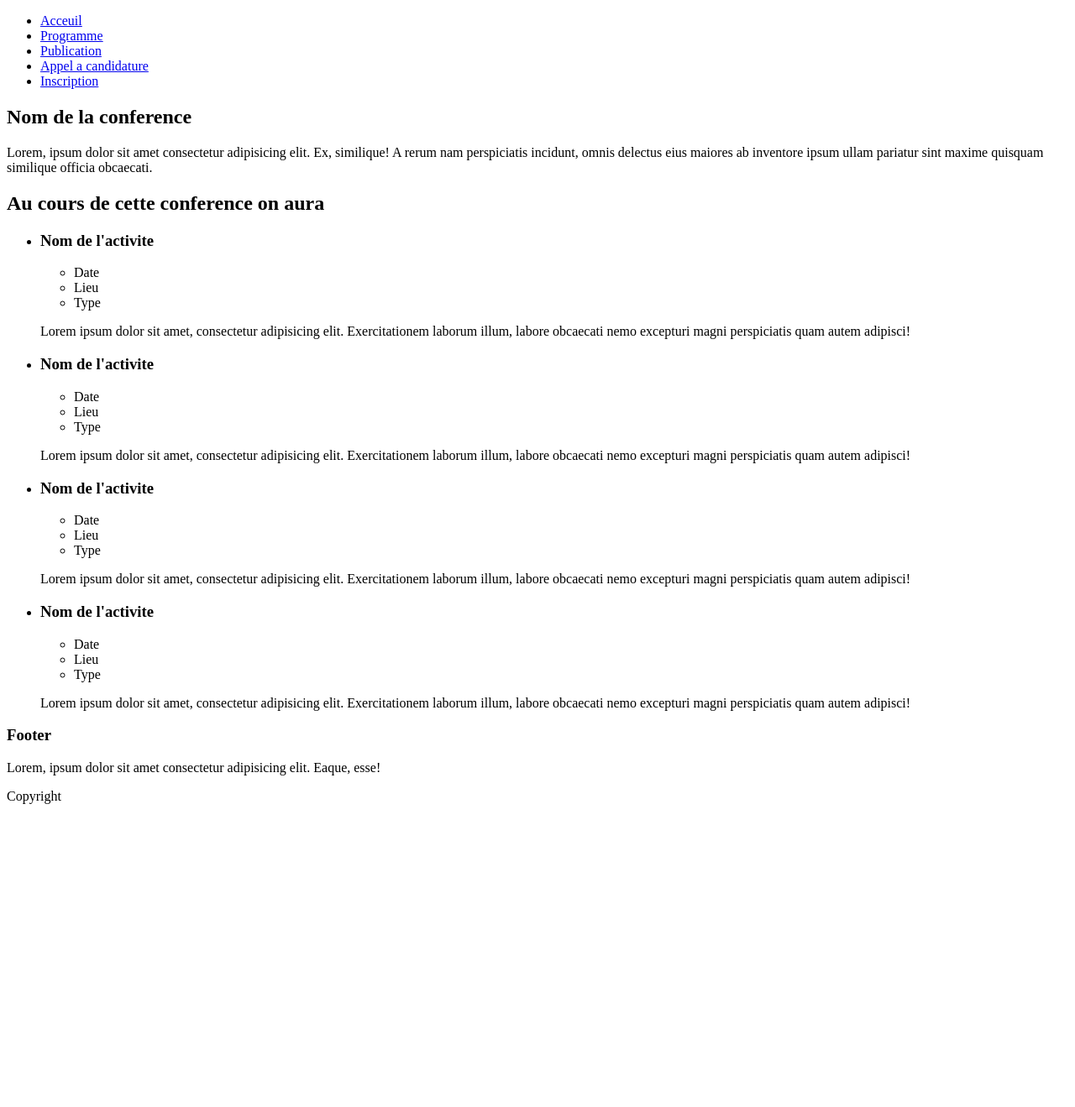
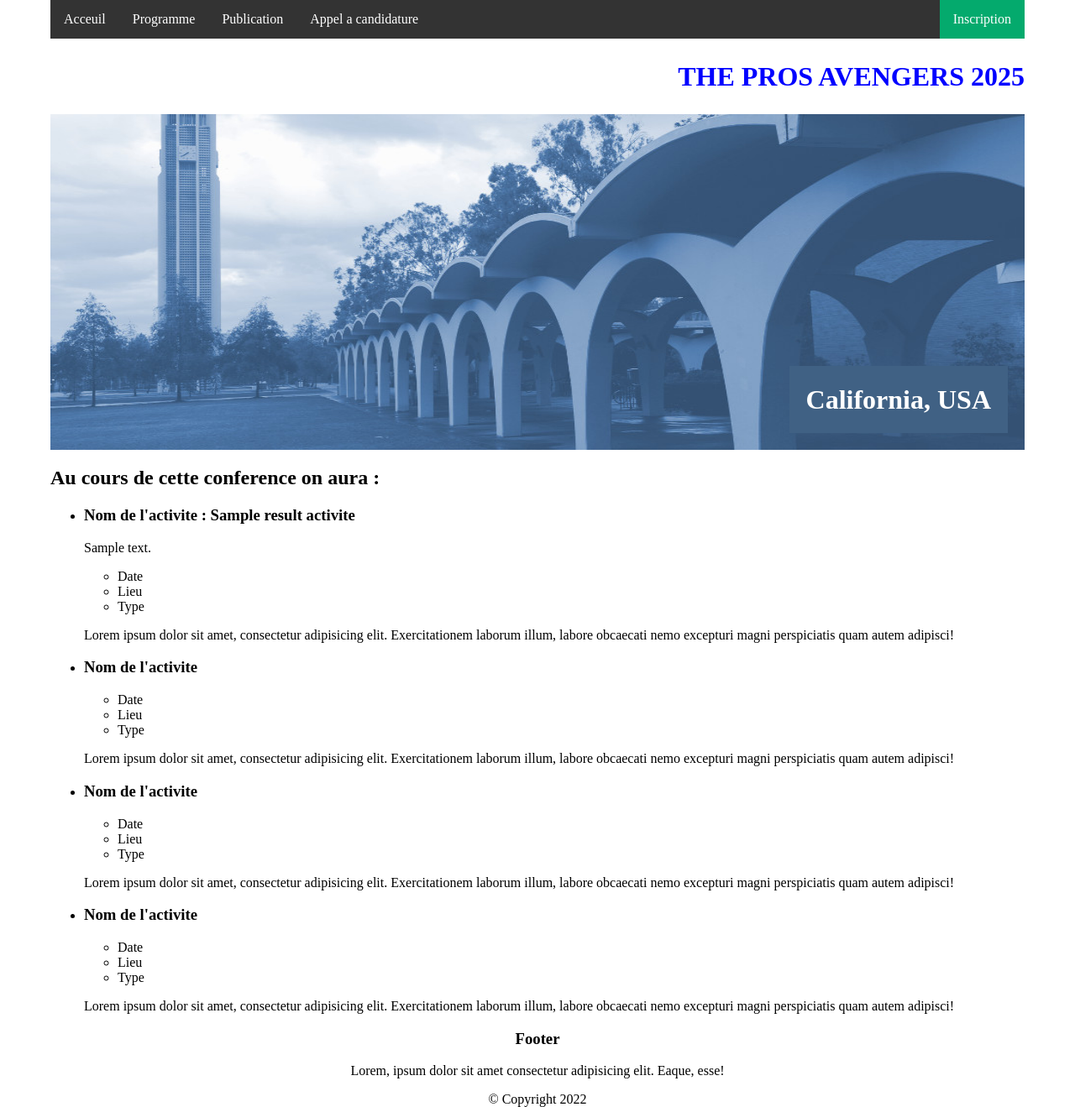
Before and after one commit to tiffan-source/Conference_School_App, a PHP site: template Conference_generetor/Views/activite_view.php in a window 1280 px wide. Shown: the whole page at 84% size. Before the commit the page ends 958 px from the top, so only its background shows below. Run offline with PHP 8.4, Linux system fonts and the light colour scheme; the template is opened without the code that fills it: most values are stand-ins (such as "Sample title", 1, 10 or a date in 2020).

Commit message:
site_generated v1

```diff
--- /dev/null
+++ b/Conference_generetor/Style/navbar.css
@@ -0,0 +1,58 @@
+.ul_navbar {
+    list-style-type: none;
+    margin: 0;
+    padding: 0;
+    overflow: hidden;
+    background-color: #333;
+}
+
+.li_navbar{
+    float: left;
+}
+
+.li_navbar a{
+    display: inline-block;
+    color: white;
+    text-align: center;
+    padding: 14px 16px;
+    text-decoration: none;
+}
+
+.li_navbar a:hover{
+    background-color: rgb(235, 58, 73);
+}
+
+body{
+    margin: 0px 60px;
+}
+
+.img_center {
+    display: block;
+    margin-left: auto;
+    margin-right: auto;
+    width: 100%;
+    height: 400px;
+}
+
+.to_right{
+    text-align: right;
+    font-size: 32px;
+    color:blue;
+}
+footer{
+    text-align: center;
+}
+
+.banner {
+    position: relative;
+}
+
+.text_on_banner{
+    position: absolute;
+    bottom: 20px;
+    right: 20px;
+    background-color: rgb(64, 97, 132);
+    color: white;
+    padding-left: 20px;
+    padding-right: 20px;
+}
--- a/Conference_generetor/Views/activite_view.php
+++ b/Conference_generetor/Views/activite_view.php
@@ -5,15 +5,33 @@
     <meta http-equiv="X-UA-Compatible" content="IE=edge">
     <meta name="viewport" content="width=device-width, initial-scale=1.0">
     <title>Document</title>
+    <link rel="stylesheet" href="Style/navbar.css">
+
 </head>
+
 <body>
+
     <?php include "header_view.php"?>
+    <?php require_once("Models/activite.php");?>
+
+    <div class = "banner">
+        <img src="img/banner.jpg" alt="banner conference" class = "img_center">
+        <div class = "text_on_banner">
+            <h1>California, USA</h3>
+        </div>
+    </div>
+
     <main>
         <div>
-            <h2> Au cours de cette conference on aura </h2>
+            <h2> Au cours de cette conference on aura :</h2>
             <ul>
+            <?php while($activite = $result_activite->fetch_assoc()) {?>
+
                 <li>
-                    <h3>Nom de l'activite</h3>
+                    <h3>Nom de l'activite : <?=  $activite->nom_activite?></h3>
+                    <p>
+                    <?=  $activite->description?>
+                    </p>
                     <ul>
                         <li> Date </li>
                         <li> Lieu </li>
@@ -24,6 +42,7 @@
                     </p>
                 </li>
 
+            <?php } ?>
                 <li>
                     <h3>Nom de l'activite</h3>
                     <ul>
--- a/Conference_generetor/Views/appel_candidature_views.php
+++ b/Conference_generetor/Views/appel_candidature_views.php
@@ -9,7 +9,7 @@
 <body>
     <h1>Appel A Candidature </h1>
     <p>
-        Lorem, ipsum dolor sit amet consectetur adipisicing elit. Voluptate assumenda minus eius cumque ea, accusamus quibusdam ipsam repellendus! Rem itaque incidunt at mollitia esse, reprehenderit, et cumque officia voluptas voluptatum ad dolores quaerat labore alias amet aperiam totam? Cupiditate iusto sequi deserunt cumque explicabo necessitatibus, porro voluptate ipsam officiis voluptatem minima in dolorem voluptas. Deserunt labore iste cupiditate ad repudiandae deleniti sit. Ut, nam iusto. Rem earum dolorum sit, rerum omnis et, deleniti repellendus animi similique, eius voluptate modi nobis hic sunt. Non necessitatibus facilis ratione itaque, adipisci obcaecati error hic ad et, perspiciatis laboriosam cupiditate asperiores vel temporibus consequuntur! Quia blanditiis recusandae repellendus quos magnam ullam inventore quis distinctio minus eius. Autem tenetur quod ab iusto eius, aut nesciunt!
+        Lorem, ipsum dolor sit amet consectetur adipisicing elit. Voluptate assumenda minus eius cumque ea, accusamus quibusdam ipsam repellendus! Rem itaque incidunt at mollitia esse, reprehenderit, et cumque officia voluptas voluptatum ad dolores quaerat labore alias amet aperiam totam? Cupiditate iusto sequi deserunt cumque explicabo necessitatibus, porro voluptate ipsam officiis voluptatem minima in dolorem voluptas. Deserunt labore iste cupiditate ad repudiandae deleniti sit. Ut, nam iusto. Rem earum dolorum sit, rerum omnis et, deleniti repellendus animi similique, eius voluptate modi nobis hic sunt.
     </p>
 </body>
 </html>
--- a/Conference_generetor/Views/footer_view.php
+++ b/Conference_generetor/Views/footer_view.php
@@ -1,5 +1,5 @@
 <footer>
     <h3>Footer</h3>
     <p>Lorem, ipsum dolor sit amet consectetur adipisicing elit. Eaque, esse!</p>
-    <span>Copyright</span>
+    <span>&copy; Copyright 2022</span>
 </footer>
--- a/Conference_generetor/Views/header_view.php
+++ b/Conference_generetor/Views/header_view.php
@@ -1,15 +1,17 @@
+
 <header>
-    <nav>
-        <ul>
-            <li><a href="#">Acceuil</a></li>
-            <li><a href="#">Programme</a></li>
-            <li><a href="#">Publication</a></li>
-            <li><a href="#">Appel a candidature</a></li>
-            <li><a href="#">Inscription</a></li>
+    <nav class = "navbar">
+        <ul class = "ul_navbar">
+            <li class = "li_navbar"><a href="#">Acceuil</a></li>
+            <li class = "li_navbar"><a href="#">Programme</a></li>
+            <li class = "li_navbar"><a href="#">Publication</a></li>
+            <li class = "li_navbar"><a href="#">Appel a candidature</a></li>
+
+            <li class = "li_navbar" style="float:right; background-color: #04AA6D;" ><a href="#">Inscription</a></li>
         </ul>
         <div>
-            <h1>Nom de la conference</h1>
-            <p>Lorem, ipsum dolor sit amet consectetur adipisicing elit. Ex, similique! A rerum nam perspiciatis incidunt, omnis delectus eius maiores ab inventore ipsum ullam pariatur sint maxime quisquam similique officia obcaecati.</p>
+            <h1 class = "to_right">THE PROS AVENGERS 2025</h1>
+            <p></p>
         </div>
     </nav>
 </header>
```
Also changed, not shown: Conference_generetor/Models/activite.php (added, +13 -0 lines), Conference_generetor/Models/conference.php (added, +13 -0 lines), Conference_generetor/Models/connection.php (+7 -7 lines), Conference_generetor/Models/participant.php (added, +13 -0 lines), Conference_generetor/Models/publication.php (added, +13 -0 lines), Conference_generetor/img/1.png (added), Conference_generetor/img/banner.jpg (added), Conference_generetor/img/dsc_0522actu.png (added), Conference_generetor/img/session12021gpactu.jpg (added), 1 other file.
